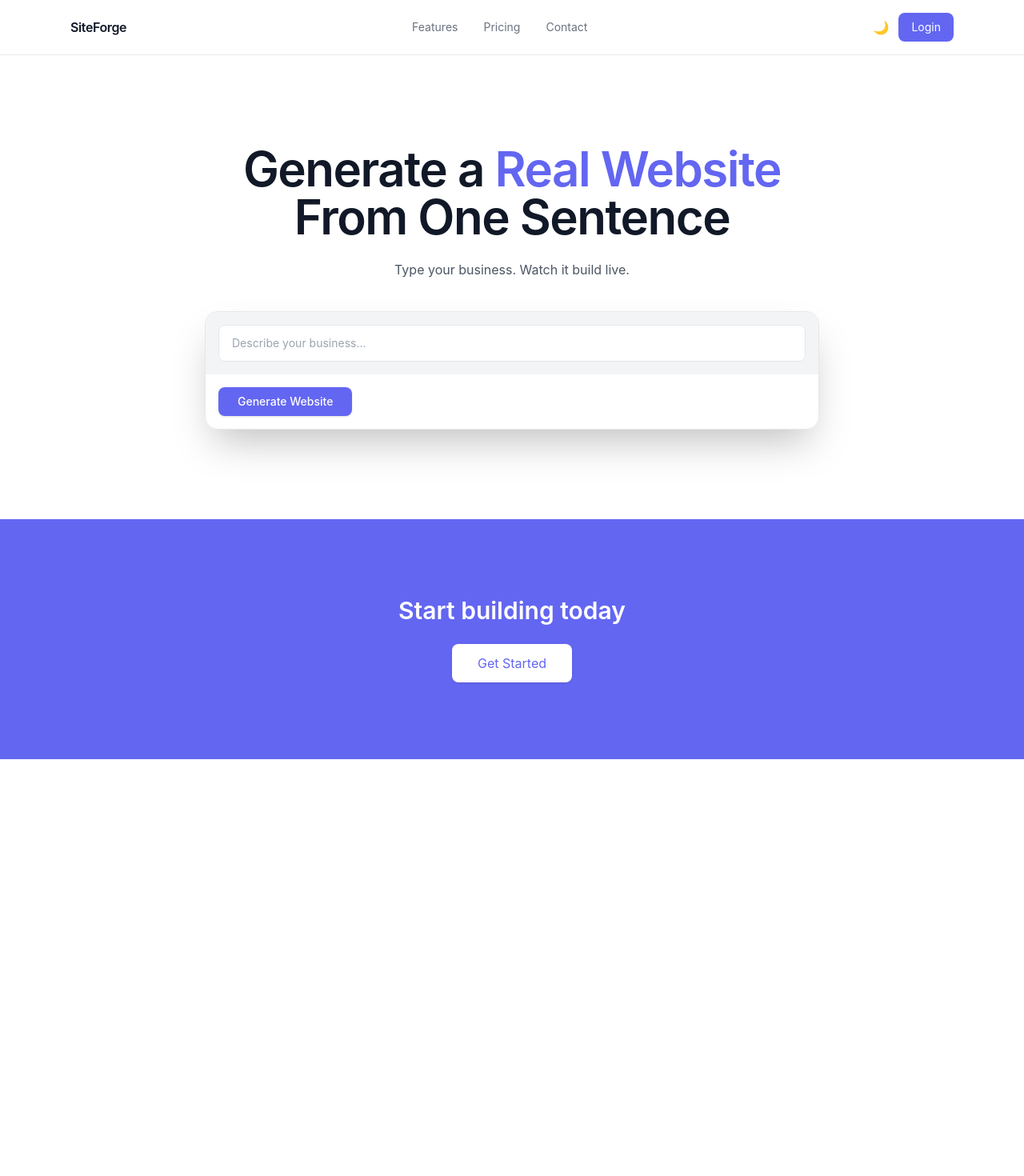
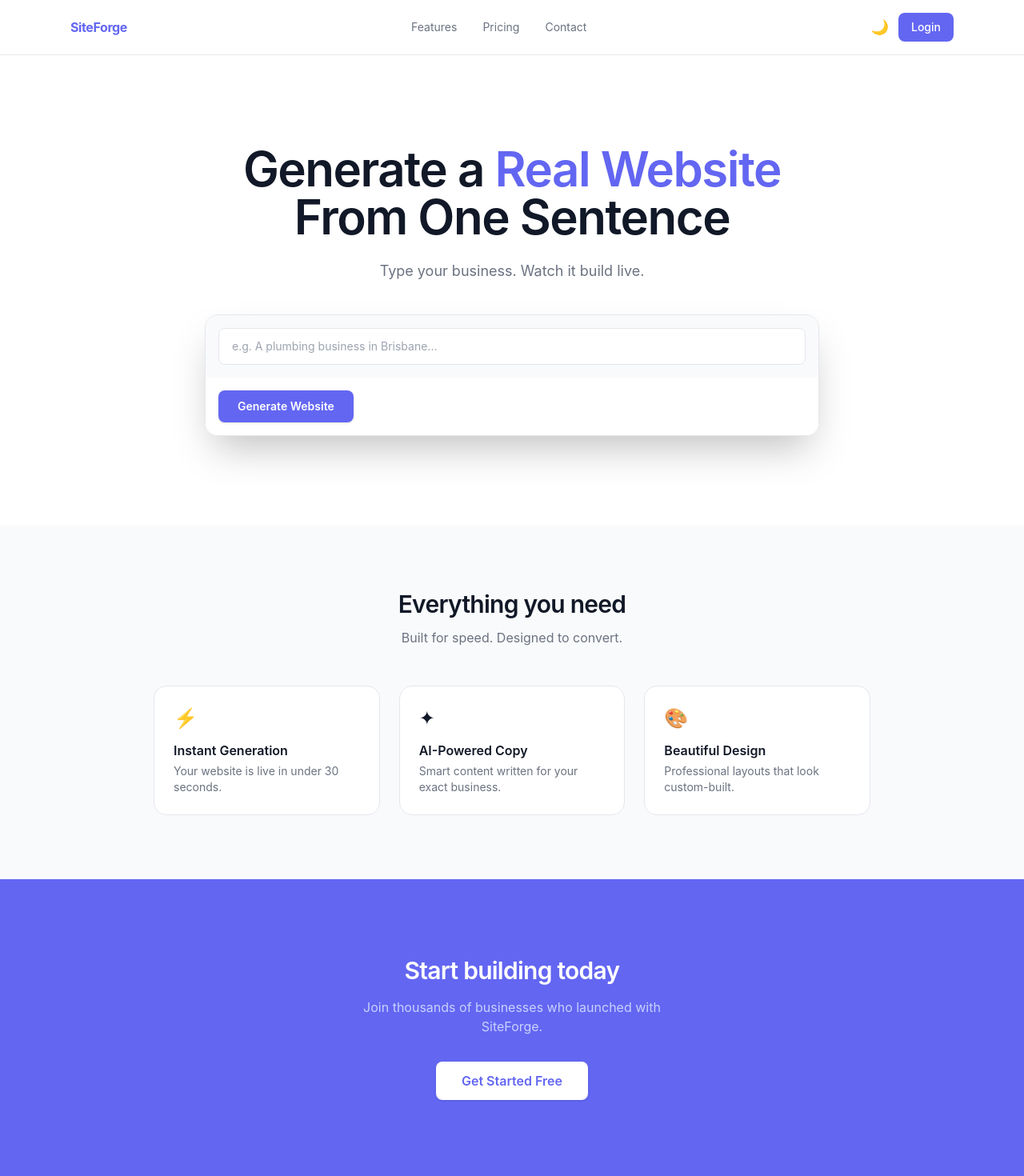
Before and after one commit to paulgilham/saas-landing, a Next.js app: page / in a window 1280 px wide. Shown: the top 1470 px of the page at 80% size. Before the commit the page ends 949 px from the top, so only its background shows below. Built offline with nearby package versions, Linux system fonts and the light colour scheme.

Commit message:
Refactor index.js for improved structure and styling

```diff
--- a/pages/index.js
+++ b/pages/index.js
@@ -16,11 +16,9 @@ export default function Home() {
     if (!prompt) return;
 
     setLoading(true);
-
     loader.classList.remove("hidden");
     steps.classList.remove("hidden");
 
-    // fake progress animation
     let p = 0;
     const interval = setInterval(() => {
       p += 10;
@@ -34,31 +32,19 @@ export default function Home() {
     try {
       const res = await fetch("/api/generate", {
         method: "POST",
-        headers: {
-          "Content-Type": "application/json"
-        },
-        body: JSON.stringify({
-          prompt,
-          tier: "medium"
-        })
+        headers: { "Content-Type": "application/json" },
+        body: JSON.stringify({ prompt, tier: "medium" }),
       });
 
       const data = await res.json();
 
-      console.log("API RESPONSE:", data);
-
-      // -----------------------------
-      // FIXED VALIDATION (NO MORE siteId BUG)
-      // -----------------------------
       if (!data.slug) {
         alert("Generation failed: missing slug");
         setLoading(false);
         return;
       }
 
-      // redirect to generated site
       window.location.href = `/site/${data.slug}`;
-
     } catch (err) {
       console.error("Frontend error:", err);
       alert("Server error");
@@ -71,44 +57,26 @@ export default function Home() {
     <>
       <Head>
         <title>SiteForge</title>
-
-        <script src="https://cdn.tailwindcss.com"></script>
-
-        <script
-          dangerouslySetInnerHTML={{
-            __html: `
-              tailwind.config = {
-                darkMode: 'class',
-                theme: {
-                  extend: {
-                    colors: {
-                      primary: "#4F46E5"
-                    }
-                  }
-                }
-              }
-            `,
-          }}
-        />
+        <meta name="description" content="Generate a real website from one sentence" />
       </Head>
 
       <div className="bg-white text-gray-900 font-sans dark:bg-gray-950 dark:text-white transition">
 
         {/* NAV */}
-        <header className="sticky top-0 backdrop-blur bg-white/70 dark:bg-gray-950/70 border-b dark:border-gray-800 z-50">
+        <header className="sticky top-0 backdrop-blur bg-white/70 dark:bg-gray-950/70 border-b border-gray-200 dark:border-gray-800 z-50">
           <div className="flex justify-between items-center px-6 py-4 max-w-6xl mx-auto">
 
-            <div className="font-semibold tracking-tight">SiteForge</div>
+            <div className="font-bold tracking-tight text-primary">SiteForge</div>
 
             <div className="hidden md:flex gap-8 text-sm text-gray-500 dark:text-gray-400">
-              <a>Features</a>
-              <a>Pricing</a>
-              <a>Contact</a>
+              <a href="#" className="hover:text-gray-900 dark:hover:text-white transition-colors">Features</a>
+              <a href="#" className="hover:text-gray-900 dark:hover:text-white transition-colors">Pricing</a>
+              <a href="#" className="hover:text-gray-900 dark:hover:text-white transition-colors">Contact</a>
             </div>
 
             <div className="flex items-center gap-3">
-              <button>🌙</button>
-              <button className="bg-primary text-white px-4 py-2 rounded-lg text-sm">
+              <button className="text-lg hover:opacity-70 transition-opacity">🌙</button>
+              <button className="bg-primary text-white px-4 py-2 rounded-lg text-sm font-medium hover:bg-indigo-700 transition-colors">
                 Login
               </button>
               <button className="md:hidden text-2xl">☰</button>
@@ -120,56 +88,100 @@ export default function Home() {
         {/* HERO */}
         <section className="text-center py-28 px-6">
 
-          <h1 className="text-4xl md:text-6xl font-semibold tracking-tight mb-6">
+          <h1 className="text-4xl md:text-6xl font-semibold tracking-tight mb-6 leading-tight">
             Generate a <span className="text-primary">Real Website</span><br />
             From One Sentence
           </h1>
 
-          <p className="text-gray-600 dark:text-gray-400 max-w-lg mx-auto mb-10">
+          <p className="text-gray-500 dark:text-gray-400 max-w-lg mx-auto mb-10 text-lg">
             Type your business. Watch it build live.
           </p>
 
-          <div className="max-w-3xl mx-auto rounded-2xl shadow-2xl border dark:border-gray-800 overflow-hidden">
+          <div className="max-w-3xl mx-auto rounded-2xl shadow-2xl border border-gray-200 dark:border-gray-800 overflow-hidden">
 
-            <div className="bg-gray-100 dark:bg-gray-800 p-4 text-left">
+            {/* INPUT ROW */}
+            <div className="bg-gray-50 dark:bg-gray-800 p-4 text-left">
               <input
                 id="promptInput"
-                className="w-full bg-white dark:bg-gray-900 border dark:border-gray-700 rounded-lg px-4 py-3 text-sm outline-none focus:ring-2 focus:ring-primary"
-                placeholder="Describe your business..."
+                className="w-full bg-white dark:bg-gray-900 border border-gray-200 dark:border-gray-700 rounded-lg px-4 py-3 text-sm outline-none focus:ring-2 focus:ring-primary transition"
+                placeholder="e.g. A plumbing business in Brisbane..."
               />
             </div>
 
-            <div className="p-4 text-left">
+            {/* BUTTON ROW */}
+            <div className="p-4 text-left bg-white dark:bg-gray-900">
               <button
                 onClick={handleGenerate}
                 disabled={loading}
-                className="bg-primary text-white px-6 py-2 rounded-lg text-sm font-medium shadow"
+                className="bg-primary text-white px-6 py-2.5 rounded-lg text-sm font-semibold shadow hover:bg-indigo-700 disabled:opacity-50 disabled:cursor-not-allowed transition-all"
               >
                 {loading ? "Generating..." : "Generate Website"}
               </button>
             </div>
 
-            <div id="loader" className="hidden h-1 bg-gray-200 dark:bg-gray-800">
-              <div id="progress" className="h-1 bg-primary w-0"></div>
+            {/* PROGRESS BAR */}
+            <div id="loader" className="hidden h-1 bg-gray-100 dark:bg-gray-800">
+              <div
+                id="progress"
+                className="h-1 bg-primary w-0 transition-all duration-150"
+              />
             </div>
 
-            <div id="steps" className="hidden text-left px-4 py-3 text-sm text-gray-500 space-y-1">
-              <div>Generating layout...</div>
-              <div id="s2" className="hidden">Writing content...</div>
-              <div id="s3" className="hidden">Finalising design...</div>
+            {/* STEPS */}
+            <div id="steps" className="hidden text-left px-4 py-3 text-sm text-gray-400 space-y-1 bg-white dark:bg-gray-900">
+              <div className="flex items-center gap-2">
+                <span className="w-1.5 h-1.5 rounded-full bg-primary animate-pulse" />
+                Generating layout...
+              </div>
+              <div id="s2" className="hidden flex items-center gap-2">
+                <span className="w-1.5 h-1.5 rounded-full bg-primary animate-pulse" />
+                Writing content...
+              </div>
+              <div id="s3" className="hidden flex items-center gap-2">
+                <span className="w-1.5 h-1.5 rounded-full bg-primary animate-pulse" />
+                Finalising design...
+              </div>
             </div>
 
           </div>
+        </section>
 
+        {/* FEATURES */}
+        <section className="py-20 px-6 bg-gray-50 dark:bg-gray-900">
+          <div className="max-w-4xl mx-auto text-center mb-12">
+            <h2 className="text-3xl font-semibold tracking-tight mb-3">Everything you need</h2>
+            <p className="text-gray-500 dark:text-gray-400">Built for speed. Designed to convert.</p>
+          </div>
+          <div className="grid grid-cols-1 md:grid-cols-3 gap-6 max-w-4xl mx-auto">
+            {[
+              { icon: "⚡", title: "Instant Generation", desc: "Your website is live in under 30 seconds." },
+              { icon: "✦", title: "AI-Powered Copy", desc: "Smart content written for your exact business." },
+              { icon: "🎨", title: "Beautiful Design", desc: "Professional layouts that look custom-built." },
+            ].map((f) => (
+              <div key={f.title} className="bg-white dark:bg-gray-800 rounded-2xl p-6 border border-gray-200 dark:border-gray-700 text-left">
+                <div className="text-2xl mb-3">{f.icon}</div>
+                <h3 className="font-semibold text-gray-900 dark:text-white mb-1">{f.title}</h3>
+                <p className="text-sm text-gray-500 dark:text-gray-400">{f.desc}</p>
+              </div>
+            ))}
+          </div>
         </section>
 
         {/* CTA */}
-        <section className="text-center py-24 bg-primary text-white">
-          <h2 className="text-3xl font-semibold mb-6">Start building today</h2>
-          <button className="bg-white text-primary px-8 py-3 rounded-lg shadow">
-            Get Started
+        <section className="text-center py-24 px-6 bg-primary text-white">
+          <h2 className="text-3xl font-semibold mb-4 tracking-tight">Start building today</h2>
+          <p className="text-indigo-200 mb-8 max-w-md mx-auto">
+            Join thousands of businesses who launched with SiteForge.
+          </p>
+          <button className="bg-white text-primary font-semibold px-8 py-3 rounded-lg shadow hover:shadow-lg hover:scale-105 transition-all">
+            Get Started Free
           </button>
         </section>
+
+        {/* FOOTER */}
+        <footer className="text-center py-8 text-sm text-gray-400 border-t border-gray-100 dark:border-gray-800">
+          © {new Date().getFullYear()} SiteForge. All rights reserved.
+        </footer>
 
       </div>
     </>
```
